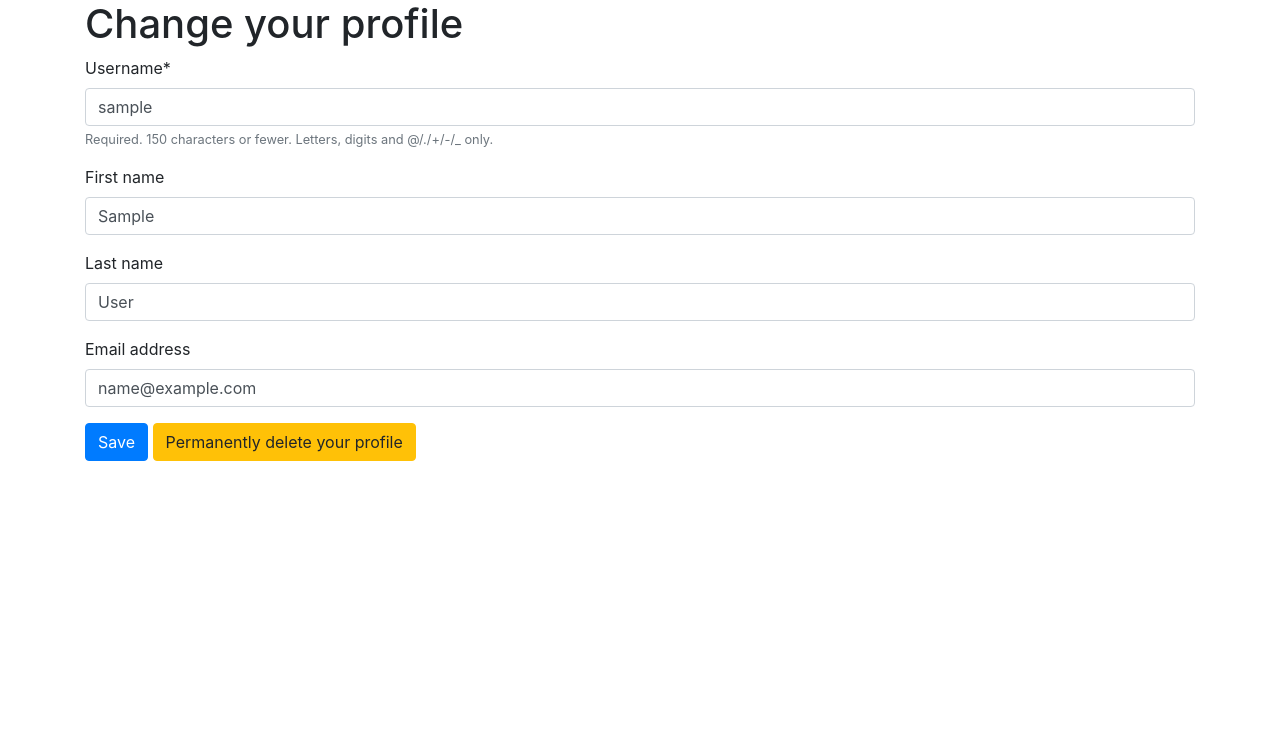
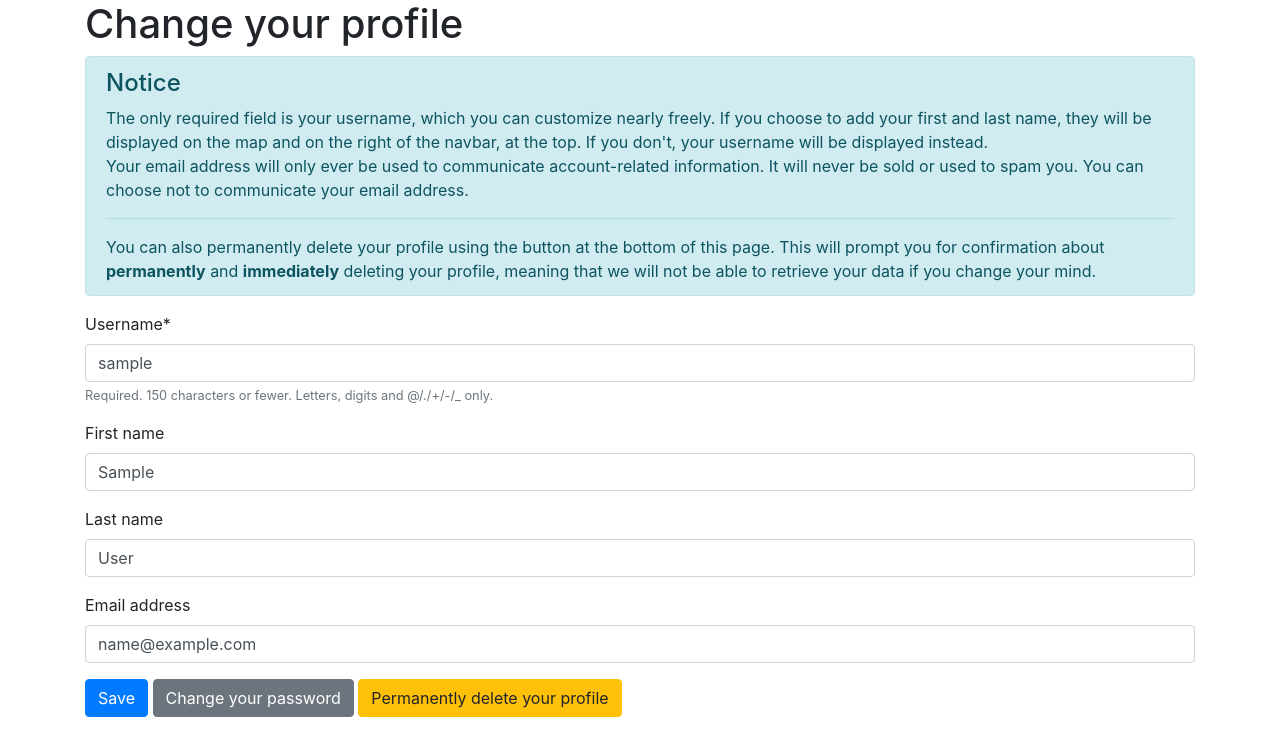
Before and after one commit to Crocmagnon/friendsmap, a Django app: page /accounts/profile in a window 1280 px wide. Shown: the part 56-800 px from the top of the page. Run offline with Django 3.2, Linux system fonts and the light colour scheme; the visitor is signed in with stand-in values (Sample User, id 1); some libraries are stand-ins or nearby versions.

Commit message:
Add more notices

```diff
--- a/map/templates/map/change_profile.html
+++ b/map/templates/map/change_profile.html
@@ -4,10 +4,29 @@
 {% block h1 %}Change your profile{% endblock %}
 
 {% block content %}
+    <div class="alert alert-info">
+        <h4 class="alert-heading">Notice</h4>
+        <div>
+            The only required field is your username, which you can customize nearly freely.
+            If you choose to add your first and last name, they will be displayed on the map and on the right of the
+            navbar, at the top. If you don't, your username will be displayed instead.
+            <br>
+            Your email address will only ever be used to communicate account-related information. It will never be sold
+            or used to spam you. You can choose not to communicate your email address.
+        </div>
+        <hr>
+        <div>
+            You can also permanently delete your profile using the button at the bottom of this page.
+            This will prompt you for confirmation about <strong>permanently</strong> and <strong>immediately</strong>
+            deleting your profile, meaning that we will not be able to retrieve
+            your data if you change your mind.
+        </div>
+    </div>
     <form method="post">
         {% csrf_token %}
         {{ form|crispy }}
         <button type="submit" class="btn btn-primary">Save</button>
+        <a href="{% url 'password_change' %}" class="btn btn-secondary">Change your password</a>
         <a href="{% url 'delete-profile' %}" class="btn btn-warning">Permanently delete your profile</a>
     </form>
 {% endblock %}
--- a/map/templates/map/delete_location.html
+++ b/map/templates/map/delete_location.html
@@ -6,10 +6,10 @@
 {% block content %}
     <div class="alert alert-warning">
         <h4 class="alert-heading">Are you sure?</h4>
-        <p>
+        <div>
             Are you sure you want to delete your location ? This can't be undone,
             though you will be able to add it again in the future.
-        </p>
+        </div>
     </div>
     <form method="post">
         {% csrf_token %}
```
Also changed, not shown: map/templates/map/change_location.html (+4 -4 lines), map/templates/map/delete_profile.html (+4 -4 lines).
